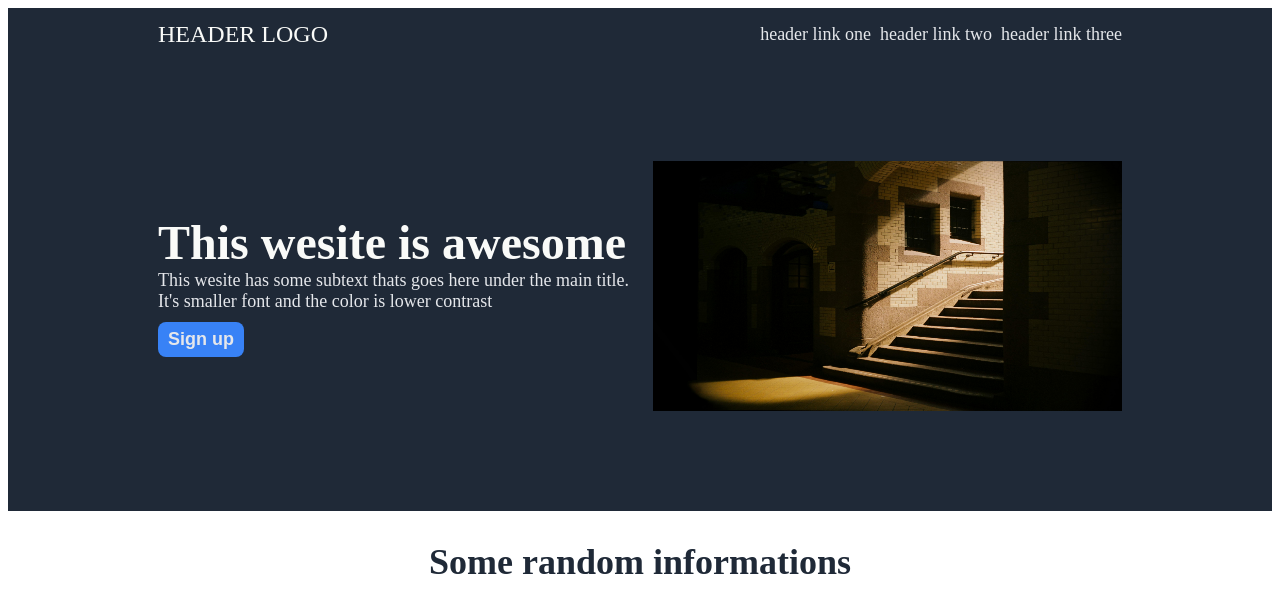
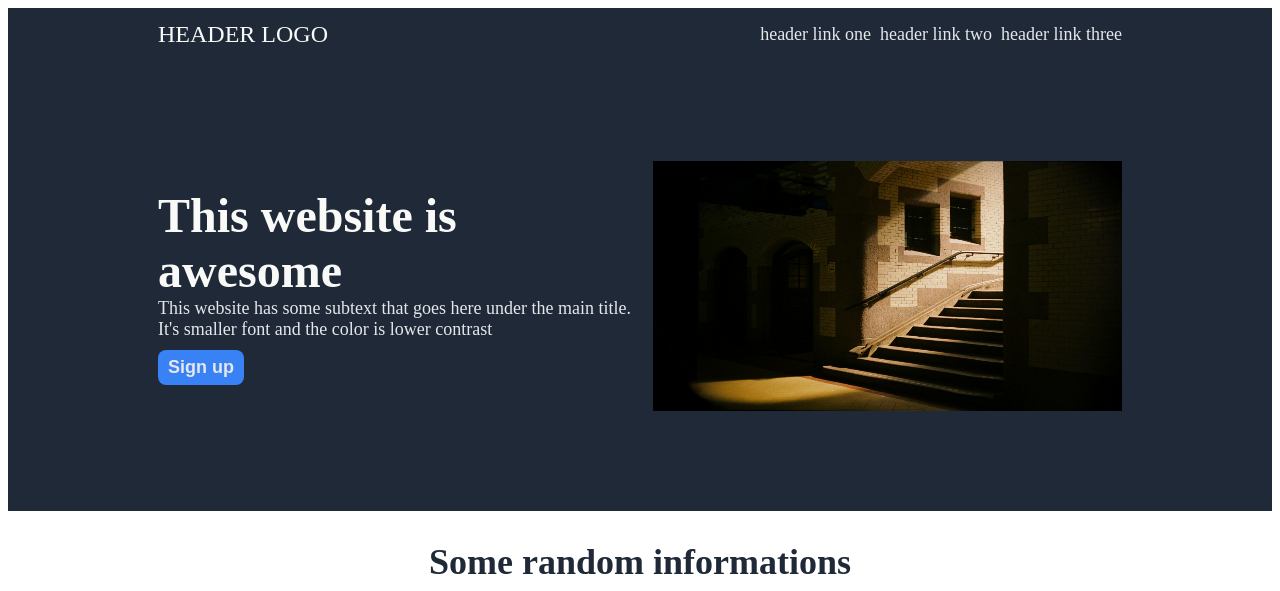
Before and after one commit to Marian421/Landing-Page, a plain HTML site: page index.html in a window 1280 px wide. Shown: the top 591 px of the page. Drawn offline with Linux system fonts and the light colour scheme.

Commit message:
Corect  some spelling mistakes

```diff
--- a/index.html
+++ b/index.html
@@ -21,10 +21,10 @@
         <div class="header-content">
             <div class="text-side">
                 <div class="title">
-                    This wesite is awesome
+                    This website is awesome
                 </div>
                 <div class="text">
-                    This wesite has some subtext thats goes here under the main title. It's smaller font and the color is lower contrast
+                    This website has some subtext that goes here under the main title. It's smaller font and the color is lower contrast
                 </div>
                 <div class="sing-up">
                     <button class="signup">Sign up</button>
@@ -78,7 +78,7 @@
                 </div>
             </div>
             <div class="footer-signup">
-                <button class="signup">Sign up</button>
+                <button class="signup fsignup">Sign up</button>
             </div>
         </div>
     </div>
```
